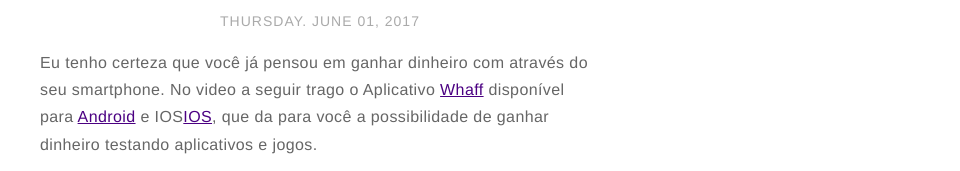
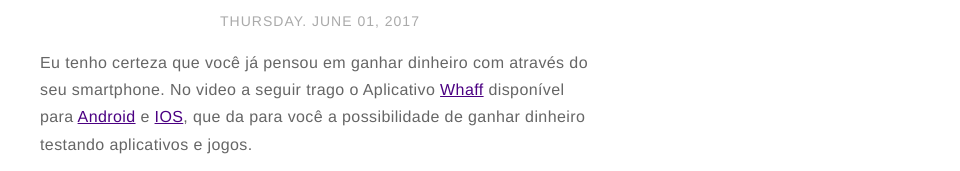
Before and after one commit to Rychillie/rychillieOLD, a Jekyll site: the page built from _posts/2017/06/2017-05-02-whaff.markdown, in a window 1280 px wide, cut to the strip 0-384 px from the top of the page. Shown: the part 210-381 px from the top of the strip, without its empty margins (320-1280 px from the left). Built offline with Jekyll 4.4.1, drawn with Linux system fonts in a browser that asks for light colours.

Commit message:
Update 2017-05-02-whaff.markdown

```diff
--- a/_posts/2017/06/2017-05-02-whaff.markdown
+++ b/_posts/2017/06/2017-05-02-whaff.markdown
@@ -28,7 +28,7 @@ description: Um aplicativo para ganhar dinheiro no smamrtphone
 (adsbygoogle = window.adsbygoogle || []).push({});
 </script>
 
-<p>Eu tenho certeza que você já pensou em ganhar dinheiro com através do seu smartphone. No video a seguir trago o Aplicativo <a href="http://whaff.com/">Whaff</a> disponível para <a href="https://goo.gl/8uoGC2">Android</a> e IOS<a href="https://goo.gl/fUxKrp">IOS</a>, que da para você a possibilidade de ganhar dinheiro testando aplicativos e jogos.</p>
+<p>Eu tenho certeza que você já pensou em ganhar dinheiro com através do seu smartphone. No video a seguir trago o Aplicativo <a href="http://whaff.com/">Whaff</a> disponível para <a href="https://goo.gl/8uoGC2">Android</a> e <a href="https://goo.gl/fUxKrp">IOS</a>, que da para você a possibilidade de ganhar dinheiro testando aplicativos e jogos.</p>
 
 <iframe width="560" height="310" src="https://www.youtube.com/embed/yvLBT3jzO9I" frameborder="0" allowfullscreen></iframe>
 
```
